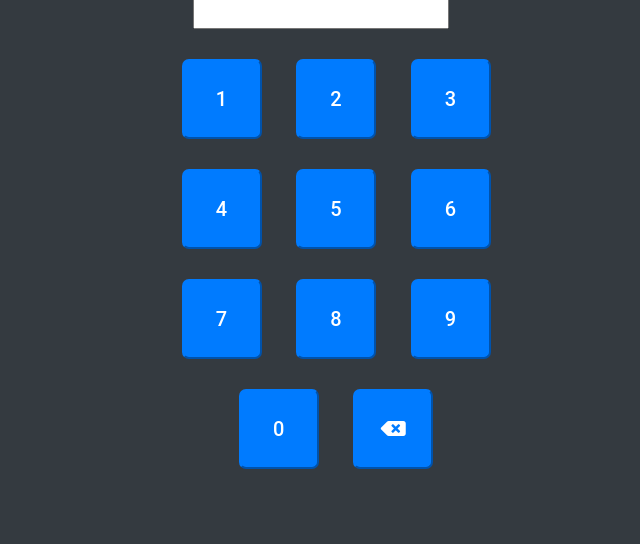
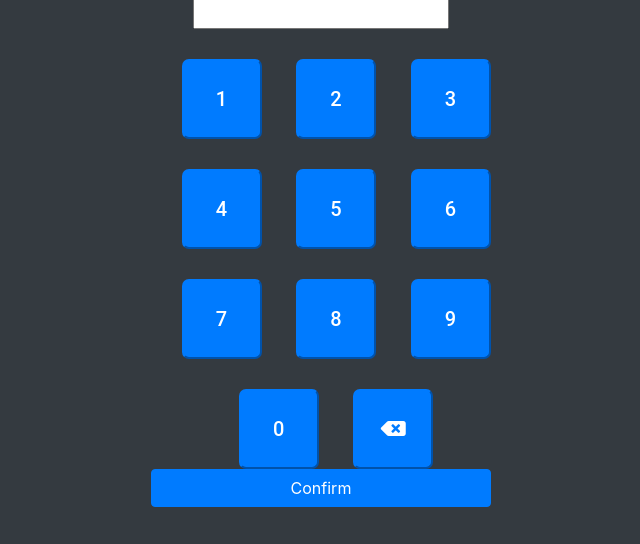
Before and after one commit to flamily/irs, a Flask app: page /select-party-size in a window 1280 px wide. Shown: the part 256-800 px from the top of the page, without its empty margins (319-959 px from the left). Run offline with Flask 2, Linux system fonts and the light colour scheme; some libraries are stand-ins or nearby versions.

Commit message:
add confirm button

```diff
--- a/web/templates/select-party-size.html
+++ b/web/templates/select-party-size.html
@@ -59,6 +59,11 @@
               </button>
             </div>
           </div>
+          <div class="row justify-content-center">
+            <div class="col-sm-4">
+                <input type=submit value="Confirm" class="btn btn-primary btn-block submit-button">
+            </div>
+          </div>
         </form>
       </div>
     </div>
```
